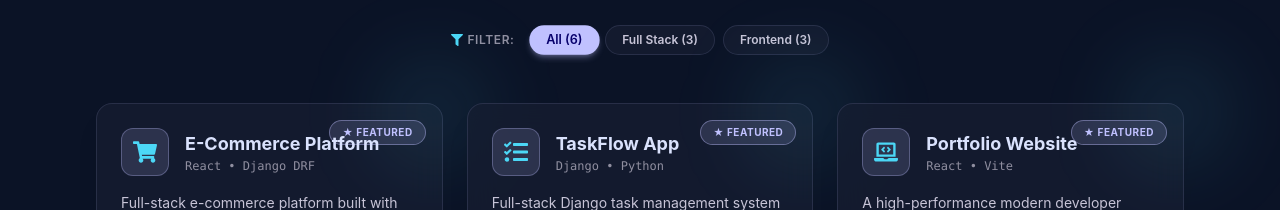
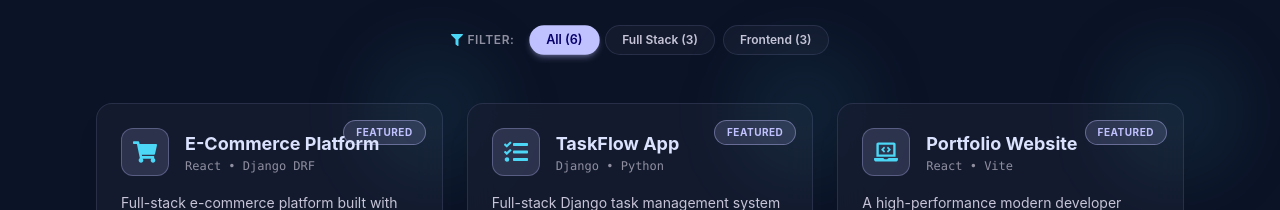
Before and after one commit to pintusingh123/portfolio, a React (Vite) app: page / in a window 1280 px wide. Shown: the part 1320-1530 px from the top of the page. Built offline with nearby package versions, Linux system fonts and the light colour scheme.

Commit message:
added eccomerce app

```diff
--- a/src/components/ProjectShowcase.jsx
+++ b/src/components/ProjectShowcase.jsx
@@ -170,7 +170,7 @@ export default function ProjectShowcase() {
                 {/* Featured Ribbon */}
                 {project.featured && (
                   <div className="absolute right-4 top-4 rounded-full bg-[#c0c1ff]/15 border border-[#c0c1ff]/40 px-3 py-1 text-[10px] font-bold uppercase text-[#c0c1ff] tracking-wider">
-                    ★ Featured
+                    Featured
                   </div>
                 )}
 
```
